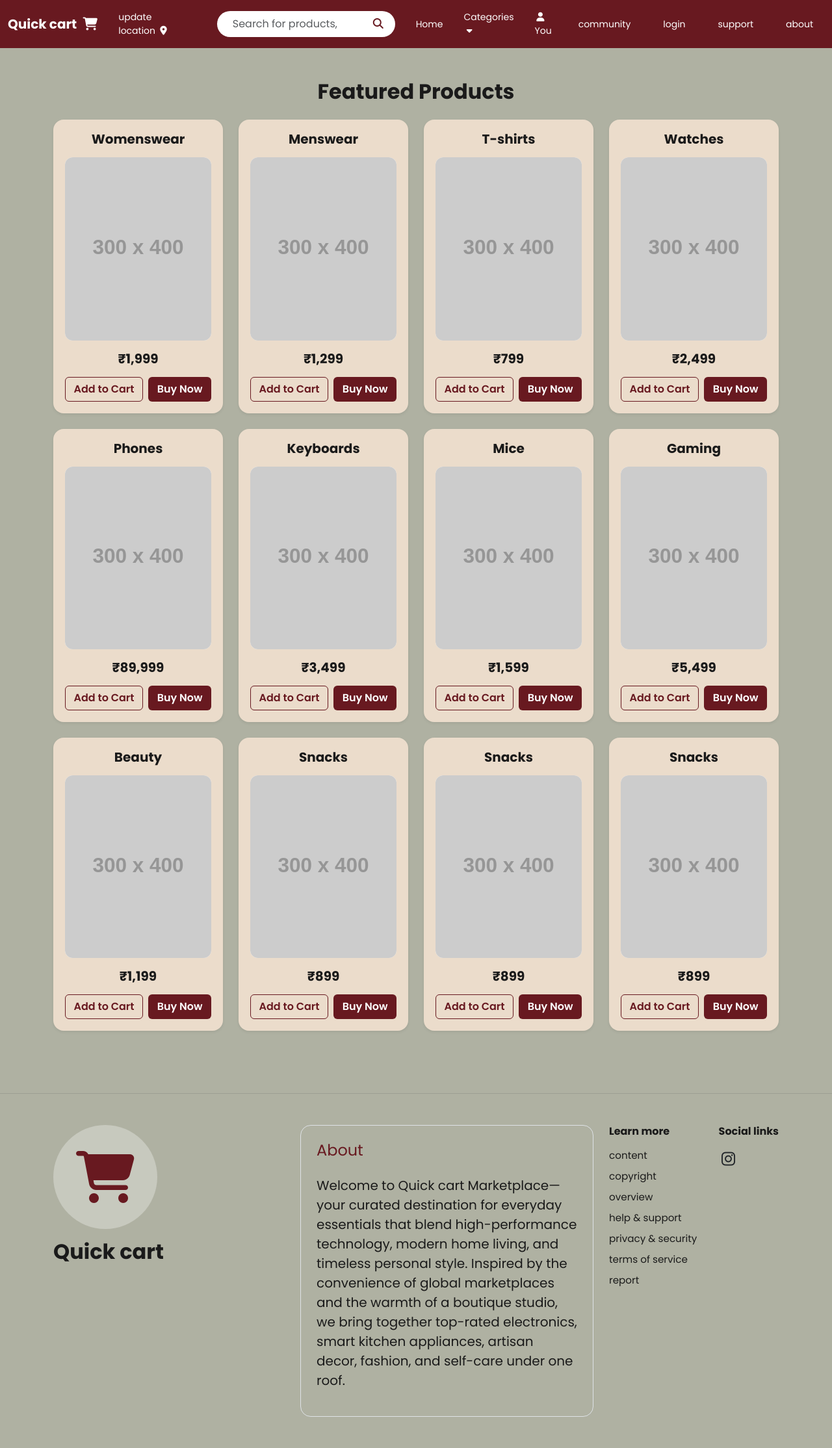
After one commit to sarnivabasak6644-pixel/Quick-Cart, a PHP site: page /Quick-Cart/links/plp.php in a window 1280 px wide. The commit adds this page. Shown: the whole page at 65% size. Run offline with PHP 8.4, Linux system fonts and the light colour scheme; grey boxes labelled with a size stand in for pictures from a placeholder-image service; some libraries are stand-ins or nearby versions.

Commit message:
added plp and other css and js files

```diff
--- /dev/null
+++ b/css/plp.css
@@ -0,0 +1,57 @@
+ body {
+     background-color: #afb1a2;
+     /* Match your existing olive background */
+     font-family: 'Poppins', sans-serif;
+     color: #1a1a1a;
+ }
+
+ .product-card {
+     background-color: #ebdccb;
+     /* Match the beige from your image */
+     transition: transform 0.2s ease, box-shadow 0.2s ease;
+     border: 2px solid transparent;
+ }
+
+ .product-card:hover {
+     transform: translateY(-5px);
+     box-shadow: 0 10px 20px rgba(0, 0, 0, 0.15) !important;
+     border-color: rgba(104, 25, 32, 0.2);
+ }
+
+ .product-img-container {
+     background-color: #fff;
+     border-radius: 12px;
+     overflow: hidden;
+     aspect-ratio: 4/5;
+     display: flex;
+     align-items: center;
+     justify-content: center;
+ }
+
+ .product-img-container img {
+     width: 100%;
+     height: 100%;
+     object-fit: cover;
+ }
+
+ .btn-buy-now {
+     background-color: #681920;
+     color: white;
+     font-weight: 600;
+ }
+
+ .btn-buy-now:hover {
+     background-color: #4a1116;
+     color: white;
+ }
+
+ .btn-cart {
+     border-color: #681920;
+     color: #681920;
+     font-weight: 600;
+ }
+
+ .btn-cart:hover {
+     background-color: #681920;
+     color: white;
+ }
--- a/includes/header.php
+++ b/includes/header.php
@@ -120,7 +120,7 @@ include __DIR__ . '/../database/config.php';
             <a class="nav-link text-white nav-pill" href="#">community</a>
           </li>
           <li class="nav-item">
-            <a class="nav-link text-white nav-pill" href="links\login.php">login</a>
+            <a class="nav-link text-white nav-pill" href="<?= BASE_URL ?>links\login.php">login</a>
           </li>
           <li class="nav-item">
             <a class="nav-link text-white nav-pill" href="#">support</a>
--- a/index.php
+++ b/index.php
@@ -114,8 +114,10 @@ include __DIR__ . '/includes/header.php';
         <div class="col-6 col-md-3">
           <div class="blank-card shadow-sm">
             <h3 class="h2 fw-bold text-center mb-2">Womenswear</h3>
-            <img class="recommended-product-image img-fluid shadow-sm" src="assets/images/dress_w_black.png"
-              alt="Black patterned dress" />
+            <a href="links/plp.php" class="w-100">
+              <img class="recommended-product-image img-fluid w-100 shadow-sm" src="assets/images/dress_w_black.png"
+                alt="Black patterned dress" />
+            </a>
           </div>
         </div>
         <div class="col-6 col-md-3">
--- /dev/null
+++ b/links/plp.php
@@ -0,0 +1,235 @@
+<?php
+include '../includes/header.php';
+?>
+<!DOCTYPE html>
+<html lang="en">
+<head>
+    <meta charset="UTF-8">
+    <meta name="viewport" content="width=device-width, initial-scale=1.0">
+    <title>Products List</title>
+    <!-- Bootstrap CSS -->
+    <link href="https://cdn.jsdelivr.net/npm/bootstrap@5.3.2/dist/css/bootstrap.min.css" rel="stylesheet">
+    <!-- Font Awesome -->
+    <link rel="stylesheet" href="https://cdnjs.cloudflare.com/ajax/libs/font-awesome/6.4.2/css/all.min.css">
+    <!-- Google Fonts -->
+    <link href="https://fonts.googleapis.com/css2?family=Poppins:wght@300;400;600;700&display=swap" rel="stylesheet">
+    <link rel="stylesheet" href="<?= BASE_URL ?>css/plp.css"/>
+</head>
+<body>
+
+    <div class="container py-5">
+        <h2 class="fw-bold mb-4 text-center">Featured Products</h2>
+
+        <div class="row g-4">
+            <!-- Product 1: Womenswear -->
+            <div class="col-6 col-lg-3">
+                <div class="product-card p-3 rounded-4 shadow-sm h-100 d-flex flex-column">
+                    <h5 class="text-center fw-bold mb-3">Womenswear</h5>
+                    <div class="product-img-container mb-3">
+                        <img src="https://placehold.co/300x400/e6e0d4/333?text=Womenswear" alt="Womenswear">
+                    </div>
+                    <div class="mt-auto">
+                        <h5 class="fw-bold text-center mb-3">₹1,999</h5>
+                        <div class="d-flex flex-column flex-xl-row gap-2">
+                            <button class="btn btn-cart flex-grow-1 add-to-cart-btn">Add to Cart</button>
+                            <button class="btn btn-buy-now flex-grow-1 buy-now-btn">Buy Now</button>
+                        </div>
+                    </div>
+                </div>
+            </div>
+
+            <!-- Product 2: Menswear -->
+            <div class="col-6 col-lg-3">
+                <div class="product-card p-3 rounded-4 shadow-sm h-100 d-flex flex-column">
+                    <h5 class="text-center fw-bold mb-3">Menswear</h5>
+                    <div class="product-img-container mb-3">
+                        <img src="https://placehold.co/300x400/e6e0d4/333?text=Menswear" alt="Menswear">
+                    </div>
+                    <div class="mt-auto">
+                        <h5 class="fw-bold text-center mb-3">₹1,299</h5>
+                        <div class="d-flex flex-column flex-xl-row gap-2">
+                            <button class="btn btn-cart flex-grow-1 add-to-cart-btn">Add to Cart</button>
+                            <button class="btn btn-buy-now flex-grow-1 buy-now-btn">Buy Now</button>
+                        </div>
+                    </div>
+                </div>
+            </div>
+
+            <!-- Product 3: T-shirts -->
+            <div class="col-6 col-lg-3">
+                <div class="product-card p-3 rounded-4 shadow-sm h-100 d-flex flex-column">
+                    <h5 class="text-center fw-bold mb-3">T-shirts</h5>
+                    <div class="product-img-container mb-3">
+                        <img src="https://placehold.co/300x400/e6e0d4/333?text=T-shirts" alt="T-shirts">
+                    </div>
+                    <div class="mt-auto">
+                        <h5 class="fw-bold text-center mb-3">₹799</h5>
+                        <div class="d-flex flex-column flex-xl-row gap-2">
+                            <button class="btn btn-cart flex-grow-1 add-to-cart-btn">Add to Cart</button>
+                            <button class="btn btn-buy-now flex-grow-1 buy-now-btn">Buy Now</button>
+                        </div>
+                    </div>
+                </div>
+            </div>
+
+            <!-- Product 4: Watches -->
+            <div class="col-6 col-lg-3">
+                <div class="product-card p-3 rounded-4 shadow-sm h-100 d-flex flex-column">
+                    <h5 class="text-center fw-bold mb-3">Watches</h5>
+                    <div class="product-img-container mb-3">
+                        <img src="https://placehold.co/300x400/e6e0d4/333?text=Watches" alt="Watches">
+                    </div>
+                    <div class="mt-auto">
+                        <h5 class="fw-bold text-center mb-3">₹2,499</h5>
+                        <div class="d-flex flex-column flex-xl-row gap-2">
+                            <button class="btn btn-cart flex-grow-1 add-to-cart-btn">Add to Cart</button>
+                            <button class="btn btn-buy-now flex-grow-1 buy-now-btn">Buy Now</button>
+                        </div>
+                    </div>
+                </div>
+            </div>
+
+            <!-- Product 5: Phones -->
+            <div class="col-6 col-lg-3">
+                <div class="product-card p-3 rounded-4 shadow-sm h-100 d-flex flex-column">
+                    <h5 class="text-center fw-bold mb-3">Phones</h5>
+                    <div class="product-img-container mb-3">
+                        <img src="https://placehold.co/300x400/e6e0d4/333?text=Phones" alt="Phones">
+                    </div>
+                    <div class="mt-auto">
+                        <h5 class="fw-bold text-center mb-3">₹89,999</h5>
+                        <div class="d-flex flex-column flex-xl-row gap-2">
+                            <button class="btn btn-cart flex-grow-1 add-to-cart-btn">Add to Cart</button>
+                            <button class="btn btn-buy-now flex-grow-1 buy-now-btn">Buy Now</button>
+                        </div>
+                    </div>
+                </div>
+            </div>
+
+            <!-- Product 6: Keyboards -->
+            <div class="col-6 col-lg-3">
+                <div class="product-card p-3 rounded-4 shadow-sm h-100 d-flex flex-column">
+                    <h5 class="text-center fw-bold mb-3">Keyboards</h5>
+                    <div class="product-img-container mb-3">
+                        <img src="https://placehold.co/300x400/e6e0d4/333?text=Keyboards" alt="Keyboards">
+                    </div>
+                    <div class="mt-auto">
+                        <h5 class="fw-bold text-center mb-3">₹3,499</h5>
+                        <div class="d-flex flex-column flex-xl-row gap-2">
+                            <button class="btn btn-cart flex-grow-1 add-to-cart-btn">Add to Cart</button>
+                            <button class="btn btn-buy-now flex-grow-1 buy-now-btn">Buy Now</button>
+                        </div>
+                    </div>
+                </div>
+            </div>
+
+            <!-- Product 7: Mice -->
+            <div class="col-6 col-lg-3">
+                <div class="product-card p-3 rounded-4 shadow-sm h-100 d-flex flex-column">
+                    <h5 class="text-center fw-bold mb-3">Mice</h5>
+                    <div class="product-img-container mb-3">
+                        <img src="https://placehold.co/300x400/e6e0d4/333?text=Mice" alt="Mice">
+                    </div>
+                    <div class="mt-auto">
+                        <h5 class="fw-bold text-center mb-3">₹1,599</h5>
+                        <div class="d-flex flex-column flex-xl-row gap-2">
+                            <button class="btn btn-cart flex-grow-1 add-to-cart-btn">Add to Cart</button>
+                            <button class="btn btn-buy-now flex-grow-1 buy-now-btn">Buy Now</button>
+                        </div>
+                    </div>
+                </div>
+            </div>
+
+            <!-- Product 8: Gaming -->
+            <div class="col-6 col-lg-3">
+                <div class="product-card p-3 rounded-4 shadow-sm h-100 d-flex flex-column">
+                    <h5 class="text-center fw-bold mb-3">Gaming</h5>
+                    <div class="product-img-container mb-3">
+                        <img src="https://placehold.co/300x400/e6e0d4/333?text=Gaming" alt="Gaming">
+                    </div>
+                    <div class="mt-auto">
+                        <h5 class="fw-bold text-center mb-3">₹5,499</h5>
+                        <div class="d-flex flex-column flex-xl-row gap-2">
+                            <button class="btn btn-cart flex-grow-1 add-to-cart-btn">Add to Cart</button>
+                            <button class="btn btn-buy-now flex-grow-1 buy-now-btn">Buy Now</button>
+                        </div>
+                    </div>
+                </div>
+            </div>
+
+            <!-- Product 9: Beauty -->
+            <div class="col-6 col-lg-3">
+                <div class="product-card p-3 rounded-4 shadow-sm h-100 d-flex flex-column">
+                    <h5 class="text-center fw-bold mb-3">Beauty</h5>
+                    <div class="product-img-container mb-3">
+                        <img src="https://placehold.co/300x400/e6e0d4/333?text=Beauty" alt="Beauty">
+                    </div>
+                    <div class="mt-auto">
+                        <h5 class="fw-bold text-center mb-3">₹1,199</h5>
+                        <div class="d-flex flex-column flex-xl-row gap-2">
+                            <button class="btn btn-cart flex-grow-1 add-to-cart-btn">Add to Cart</button>
+                            <button class="btn btn-buy-now flex-grow-1 buy-now-btn">Buy Now</button>
+                        </div>
+                    </div>
+                </div>
+            </div>
+
+            <!-- Product 10: Snacks -->
+            <div class="col-6 col-lg-3">
+                <div class="product-card p-3 rounded-4 shadow-sm h-100 d-flex flex-column">
+                    <h5 class="text-center fw-bold mb-3">Snacks</h5>
+                    <div class="product-img-container mb-3">
+                        <img src="https://placehold.co/300x400/e6e0d4/333?text=Snacks" alt="Snacks">
+                    </div>
+                    <div class="mt-auto">
+                        <h5 class="fw-bold text-center mb-3">₹899</h5>
+                        <div class="d-flex flex-column flex-xl-row gap-2">
+                            <button class="btn btn-cart flex-grow-1 add-to-cart-btn">Add to Cart</button>
+                            <button class="btn btn-buy-now flex-grow-1 buy-now-btn">Buy Now</button>
+                        </div>
+                    </div>
+                </div>
+            </div>
+             <!-- Product 10: Snacks -->
+            <div class="col-6 col-lg-3">
+                <div class="product-card p-3 rounded-4 shadow-sm h-100 d-flex flex-column">
+                    <h5 class="text-center fw-bold mb-3">Snacks</h5>
+                    <div class="product-img-container mb-3">
+                        <img src="https://placehold.co/300x400/e6e0d4/333?text=Snacks" alt="Snacks">
+                    </div>
+                    <div class="mt-auto">
+                        <h5 class="fw-bold text-center mb-3">₹899</h5>
+                        <div class="d-flex flex-column flex-xl-row gap-2">
+                            <button class="btn btn-cart flex-grow-1 add-to-cart-btn">Add to Cart</button>
+                            <button class="btn btn-buy-now flex-grow-1 buy-now-btn">Buy Now</button>
+                        </div>
+                    </div>
+                </div>
+            </div>
+             <!-- Product 10: Snacks -->
+            <div class="col-6 col-lg-3">
+                <div class="product-card p-3 rounded-4 shadow-sm h-100 d-flex flex-column">
+                    <h5 class="text-center fw-bold mb-3">Snacks</h5>
+                    <div class="product-img-container mb-3">
+                        <img src="https://placehold.co/300x400/e6e0d4/333?text=Snacks" alt="Snacks">
+                    </div>
+                    <div class="mt-auto">
+                        <h5 class="fw-bold text-center mb-3">₹899</h5>
+                        <div class="d-flex flex-column flex-xl-row gap-2">
+                            <button class="btn btn-cart flex-grow-1 add-to-cart-btn">Add to Cart</button>
+                            <button class="btn btn-buy-now flex-grow-1 buy-now-btn">Buy Now</button>
+                        </div>
+                    </div>
+                </div>
+            </div>
+
+        </div>
+    </div>
+
+    <!-- Custom Interactions JS -->
+    <script src="<?= BASE_URL ?>js/plp.js"></script>
+</body>
+</html>
+<?php
+include '../includes/footer.php';
+?>
```
Also changed, not shown: js/plp.js (added, +19 -0 lines).
